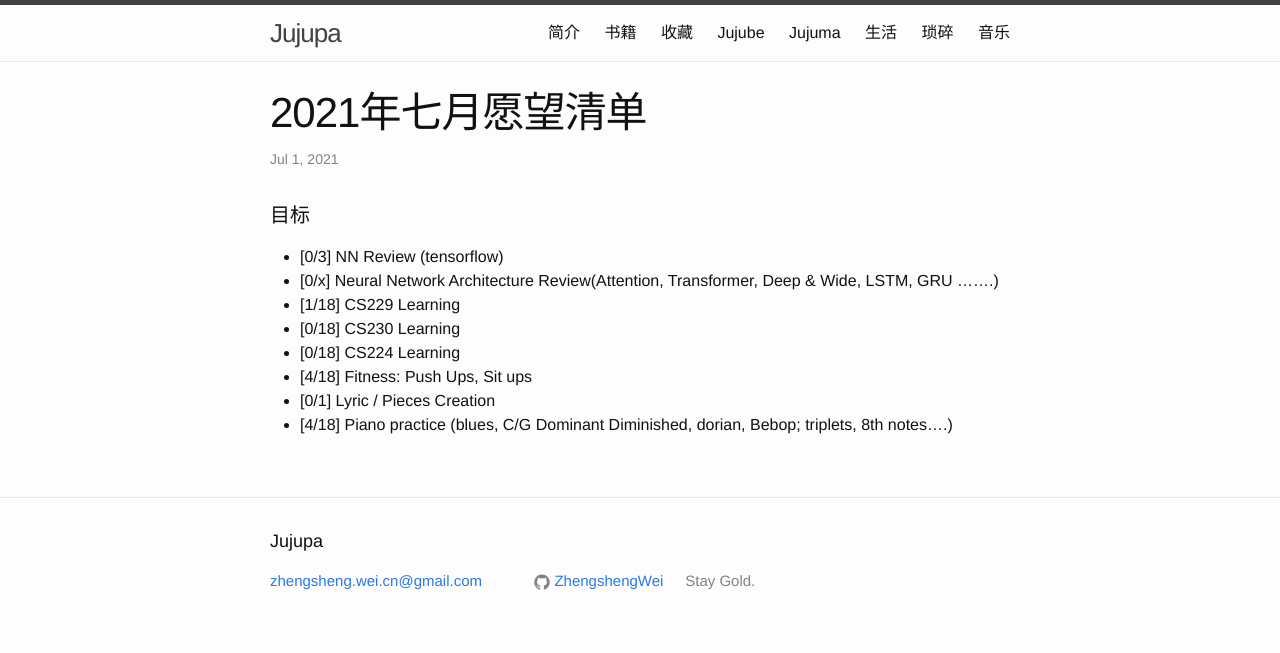
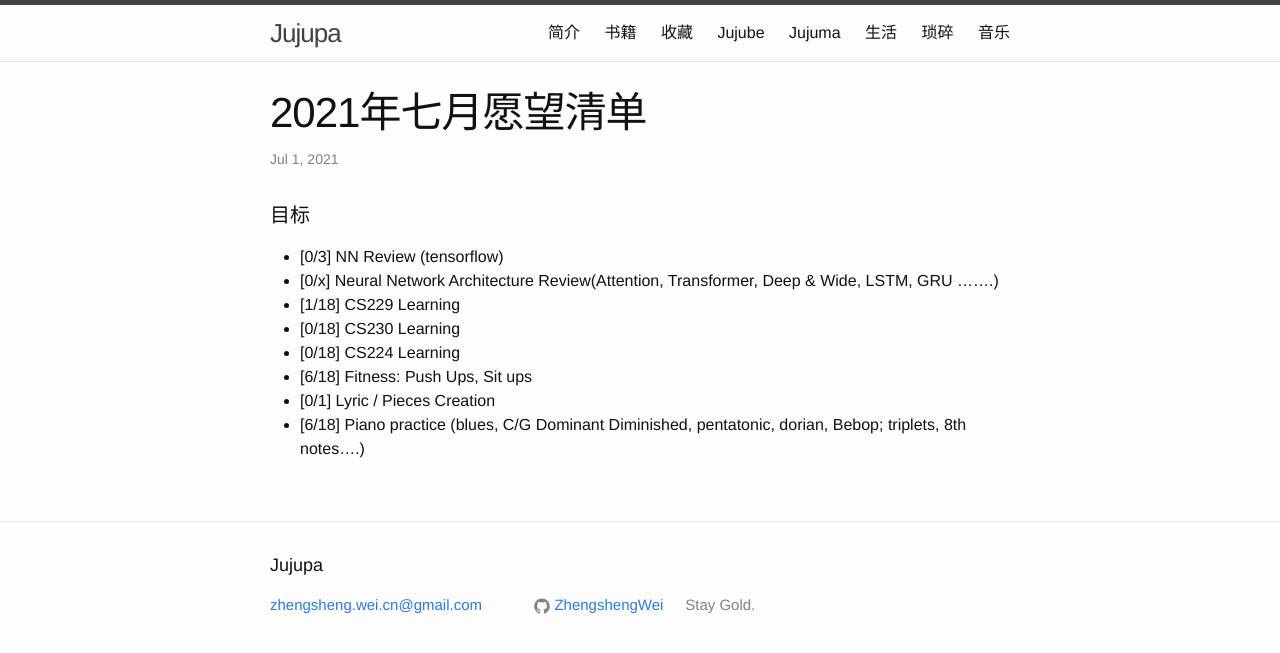
Before and after one commit to ZhengshengWei/zhengshengwei.github.io, a Jekyll site: the page built from _posts/2021-07-01-July-Wish.md, in a window 1280 px wide. Shown: the top 653 px of the page. Built offline with Jekyll 4.4.1, drawn with Linux system fonts in a browser that asks for light colours; comment, search, counter and statistics services are not loaded.

Commit message:
update July's goals

```diff
--- a/_posts/2021-07-01-July-Wish.md
+++ b/_posts/2021-07-01-July-Wish.md
@@ -15,6 +15,6 @@ modify: 2021-07-01 11:07:00
 + [1/18] CS229 Learning
 + [0/18] CS230 Learning
 + [0/18] CS224 Learning
-+ [4/18] Fitness: Push Ups, Sit ups
++ [6/18] Fitness: Push Ups, Sit ups
 + [0/1] Lyric / Pieces Creation
-+ [4/18] Piano practice (blues, C/G Dominant Diminished, dorian, Bebop; triplets, 8th notes....)
++ [6/18] Piano practice (blues, C/G Dominant Diminished, pentatonic, dorian, Bebop; triplets, 8th notes....)
```
